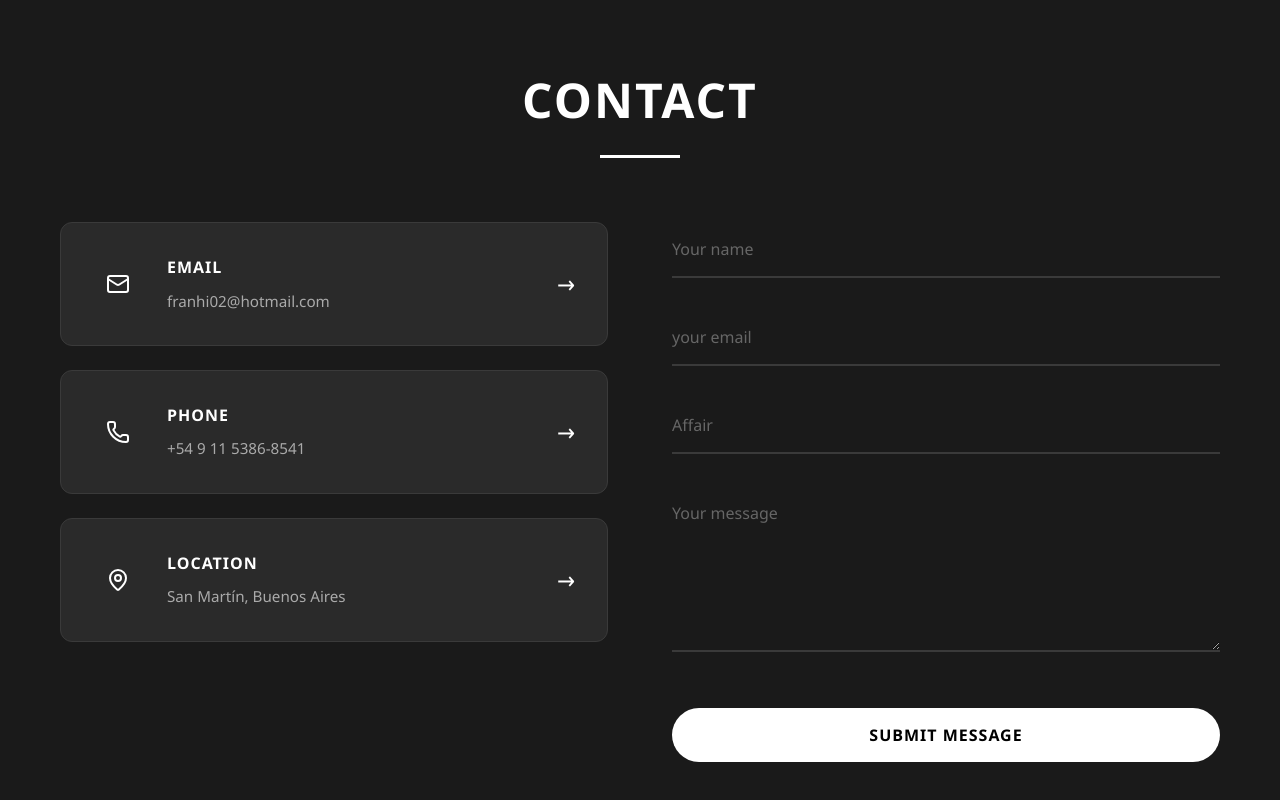
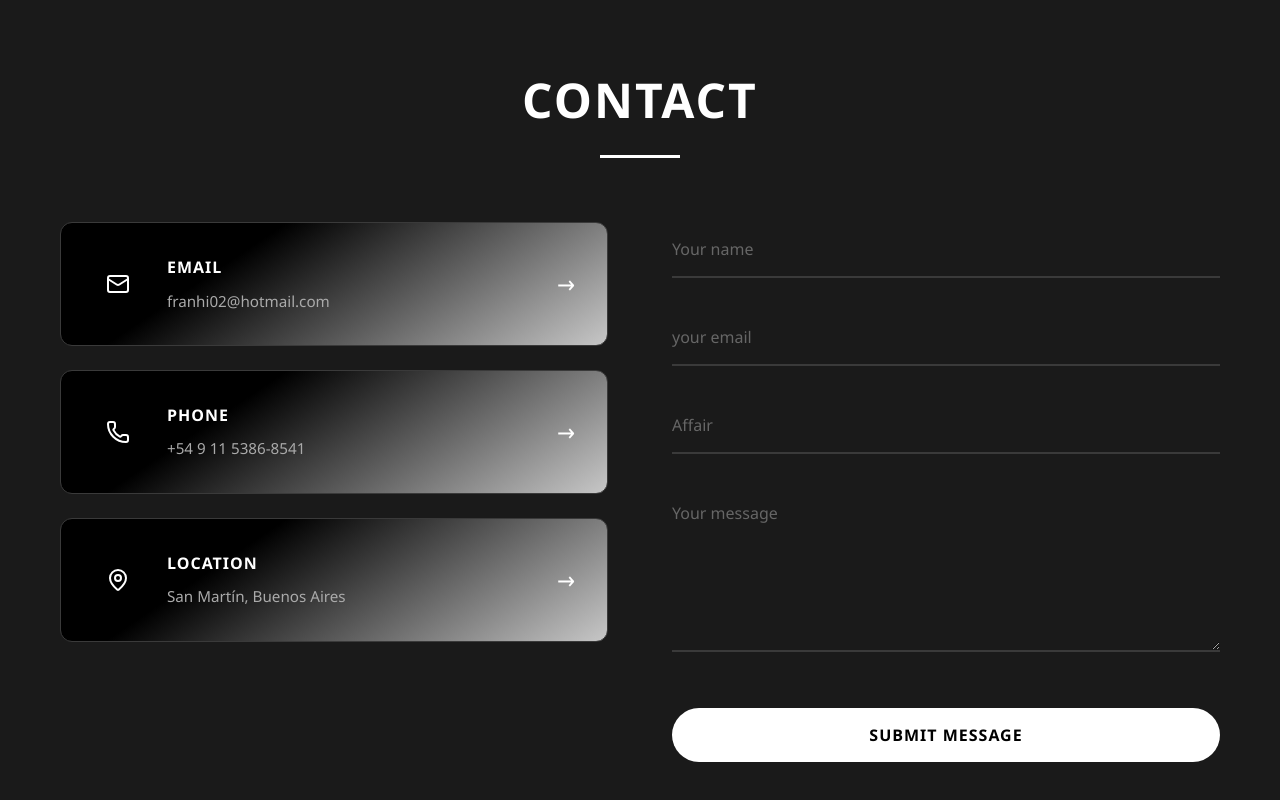
Before and after one commit to FrancoV021/PortfolioApp, a React (Vite) app: page / in a window 1280 px wide. Shown: the part 4993-5793 px from the top of the page. Built offline with nearby package versions, Linux system fonts and the light colour scheme.

Commit message:
Add gradient background to info-card

```diff
--- a/src/components/Contact.css
+++ b/src/components/Contact.css
@@ -29,6 +29,8 @@
   text-decoration: none;
   color: inherit;
   animation: slideInLeft 0.8s ease-out;
+  background: #000000;
+  background: linear-gradient(146deg, rgba(0, 0, 0, 1) 31%, rgba(196, 196, 196, 1) 99%);
 }
 
 .info-card:nth-child(1) {
```
